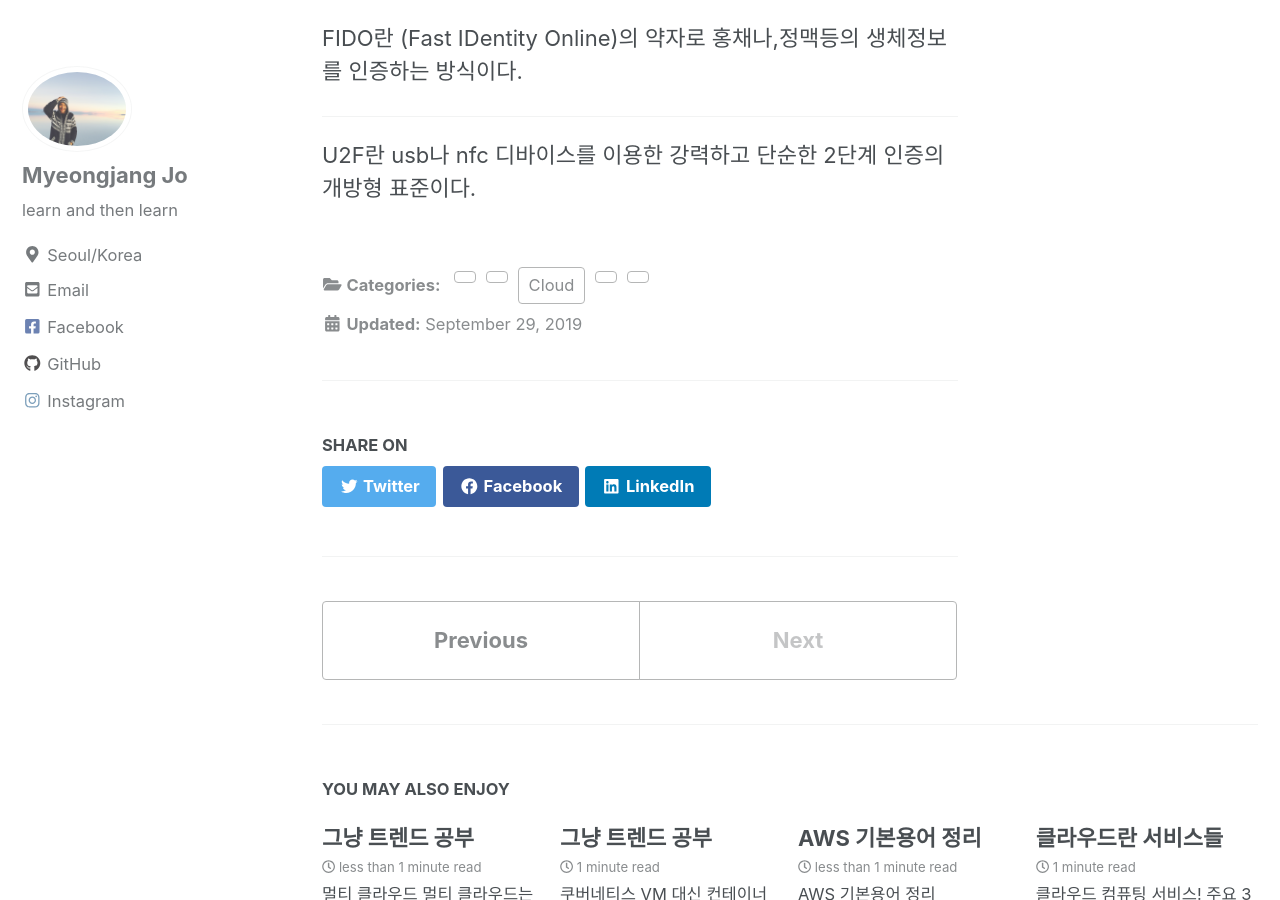
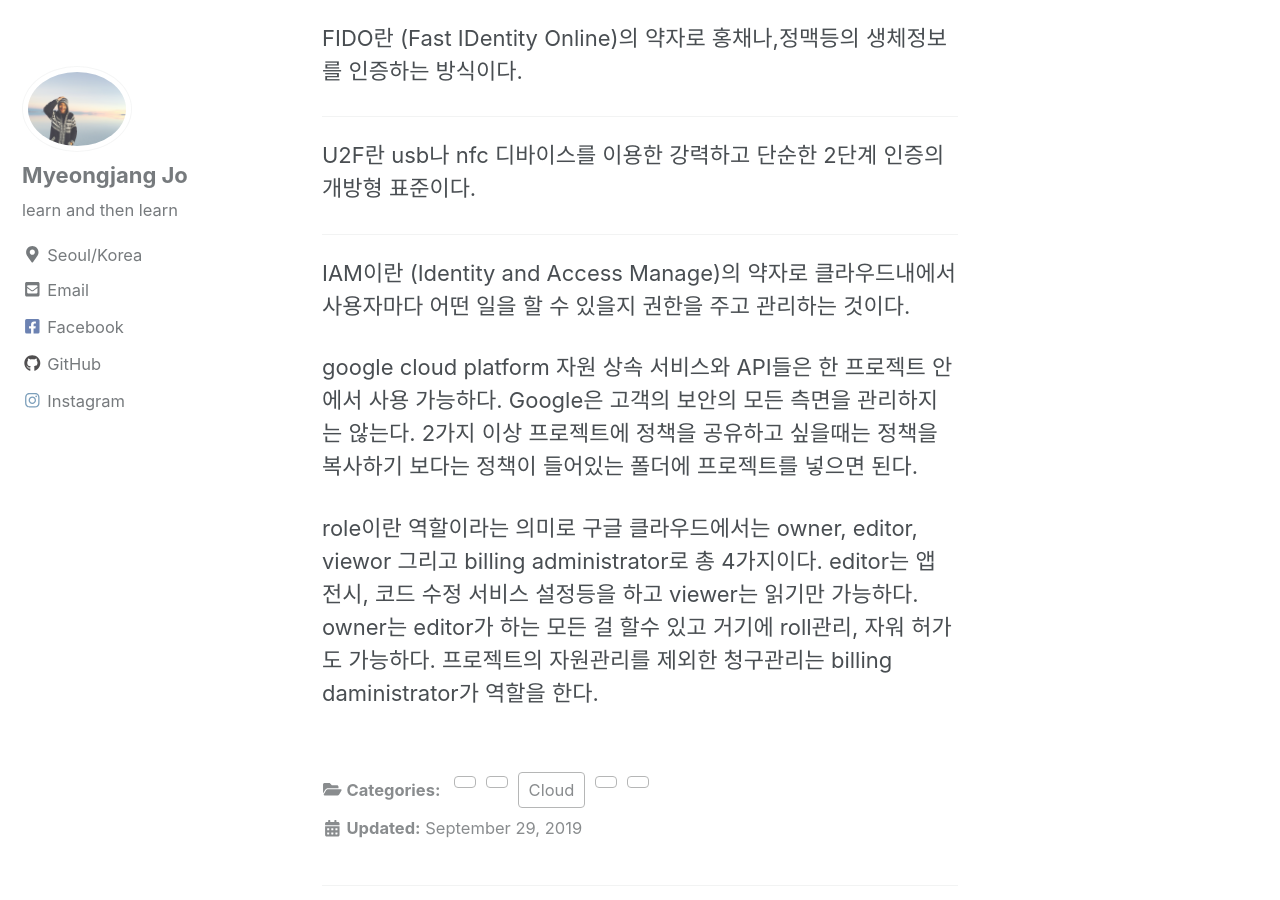
Before and after one commit to josephmjjo/josephmjjo.github.io, a Jekyll site: the page built from _posts/2019-09-29-core_ infrastrure.md, in a window 1280 px wide and 900 px high, scrolled down 358 px. Built offline with Jekyll 4.4.1, drawn with Linux system fonts in a browser that asks for light colours; cached includes are drawn as plain includes; nearby versions of some CDN libraries.

Commit message:
start to learn GCP

```diff
--- a/_posts/2019-09-29-core_ infrastrure.md
+++ b/_posts/2019-09-29-core_ infrastrure.md
@@ -15,3 +15,15 @@ FIDO란 (Fast IDentity Online)의 약자로 홍채나,정맥등의 생체정보
 
 ***
 U2F란 usb나 nfc 디바이스를 이용한 강력하고 단순한 2단계 인증의 개방형 표준이다.
+
+***
+IAM이란 (Identity and Access Manage)의 약자로 클라우드내에서 사용자마다 어떤 일을 할 수 있을지 권한을 주고 관리하는 것이다.
+
+google cloud platform 자원 상속
+서비스와 API들은 한 프로젝트 안에서 사용 가능하다.
+Google은 고객의 보안의 모든 측면을 관리하지는 않는다.
+2가지 이상 프로젝트에 정책을 공유하고 싶을때는 정책을 복사하기 보다는 정책이 들어있는 폴더에 프로젝트를 넣으면 된다.
+
+role이란 역할이라는 의미로 구글 클라우드에서는 owner, editor, viewor 그리고 billing administrator로 총 4가지이다.
+editor는 앱 전시, 코드 수정 서비스 설정등을 하고 viewer는 읽기만 가능하다.
+owner는 editor가 하는 모든 걸 할수 있고 거기에 roll관리, 자워 허가도 가능하다. 프로젝트의 자원관리를 제외한 청구관리는 billing daministrator가 역할을 한다.
```
